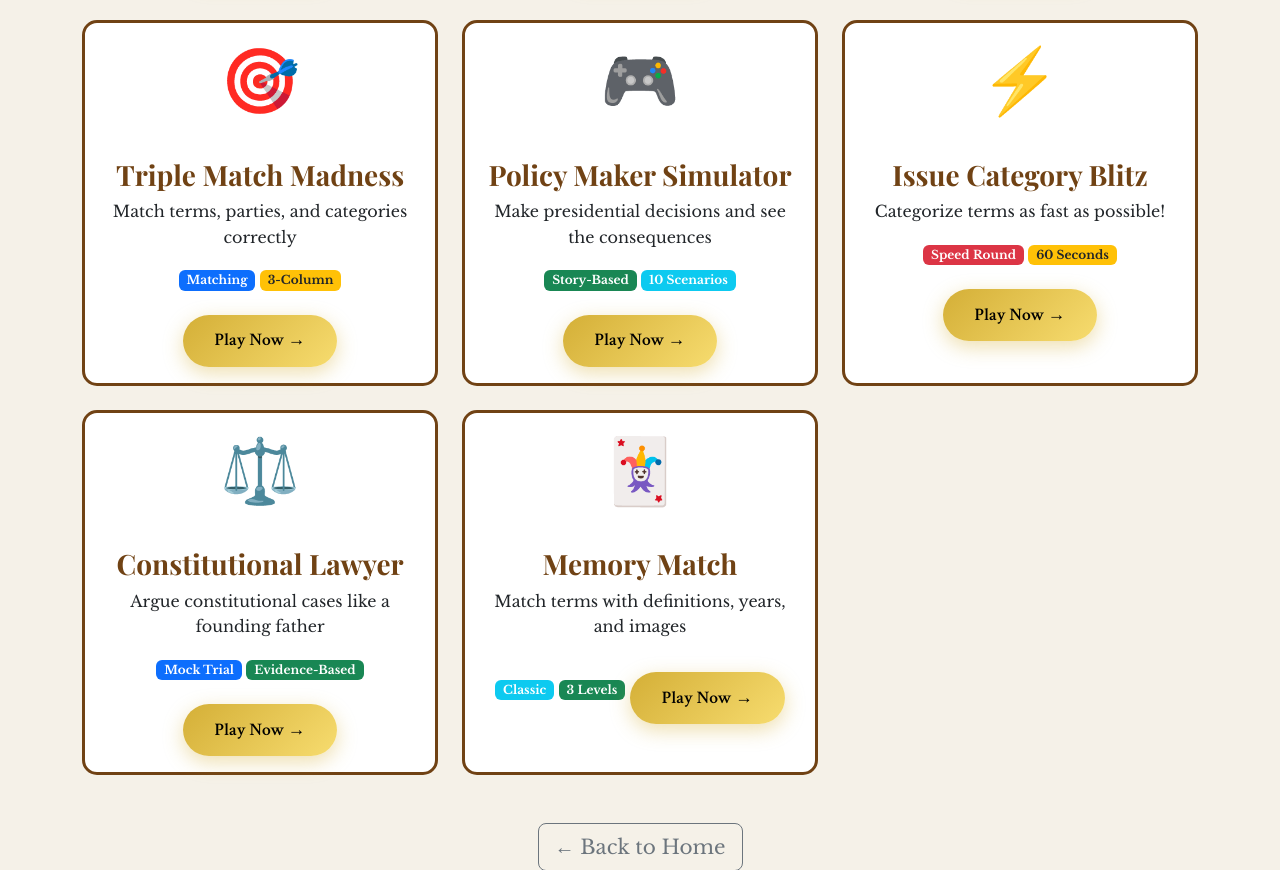
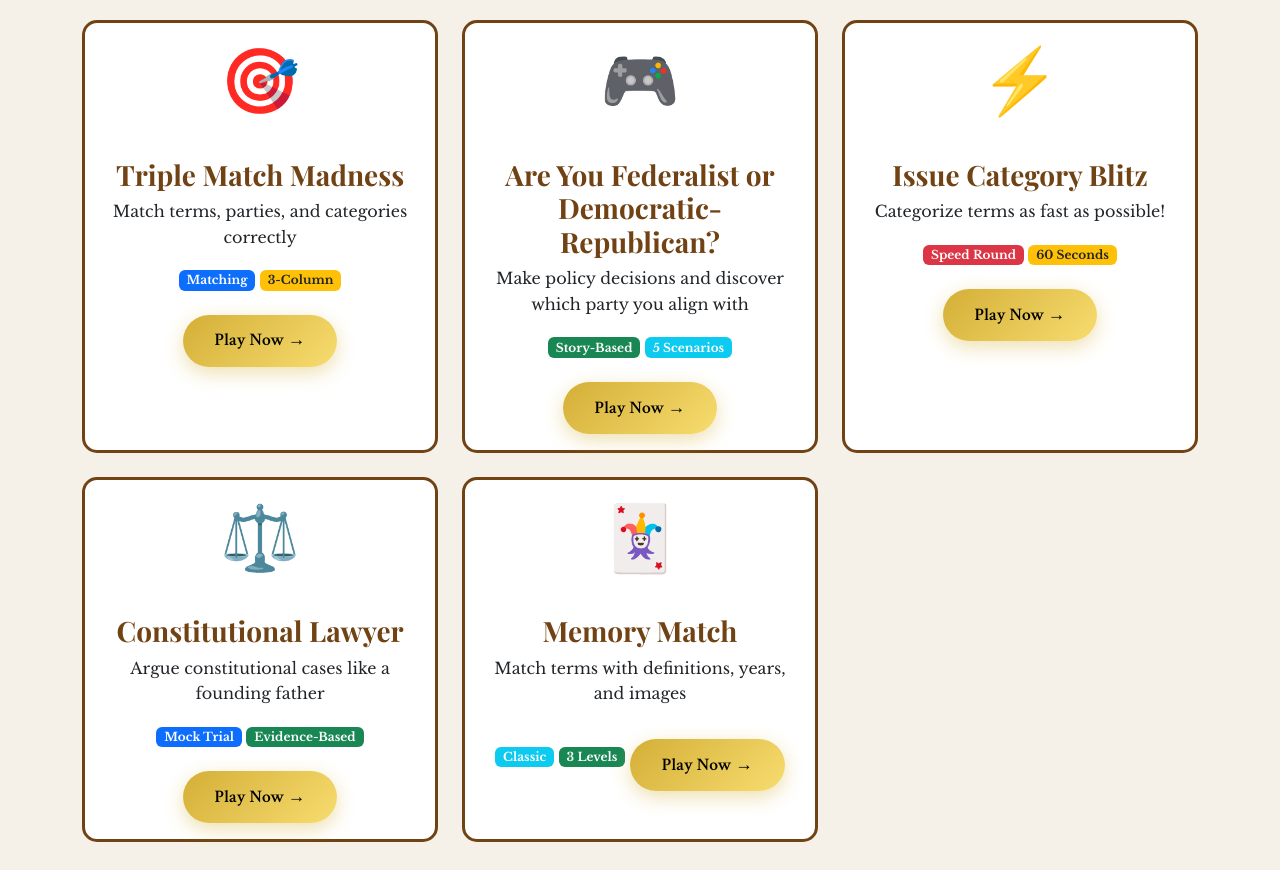
Before and after one commit to shashwatj1/early-republic-hub, a Flask app: page /games in a window 1280 px wide. Shown: the part 697-1567 px from the top of the page. Run offline with Flask 3, Linux system fonts and the light colour scheme.

Commit message:
updated game cards

```diff
--- a/templates/games/index.html
+++ b/templates/games/index.html
@@ -74,10 +74,10 @@
                 <div class="card game-card h-100">
                     <div class="card-body text-center">
                         <div class="game-icon mb-3">🎮</div>
-                        <h3 class="card-title">Policy Maker Simulator</h3>
-                        <p class="card-text">Make presidential decisions and see the consequences</p>
+                        <h3 class="card-title">Are You Federalist or Democratic-Republican?</h3>
+                        <p class="card-text">Make policy decisions and discover which party you align with</p>
                         <span class="badge bg-success mb-2">Story-Based</span>
-                        <span class="badge bg-info mb-2">10 Scenarios</span>
+                        <span class="badge bg-info mb-2">5 Scenarios</span>
                         <a href="/games/policy" class="btn btn-custom mt-3">Play Now →</a>
                     </div>
                 </div>
```
